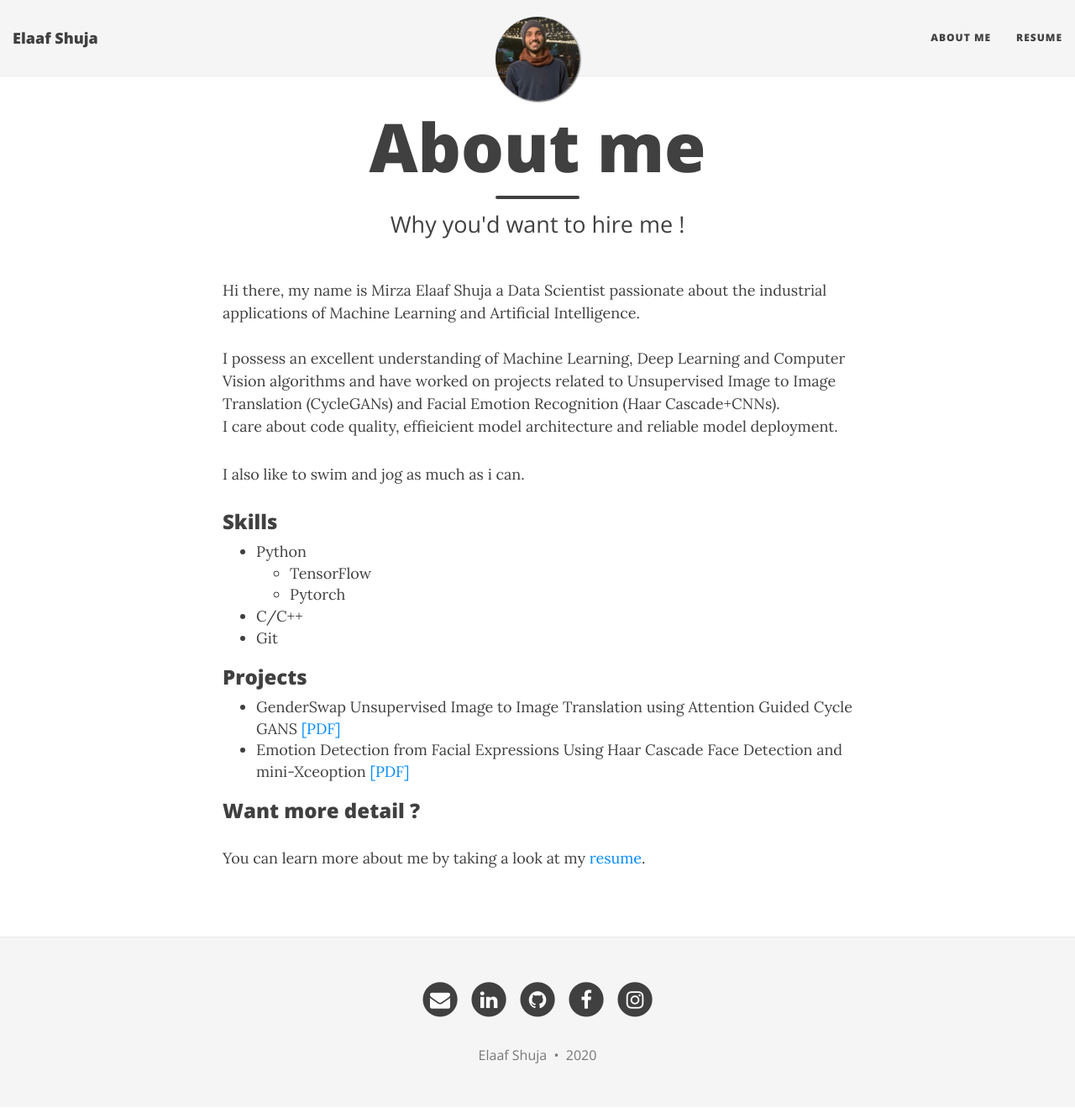
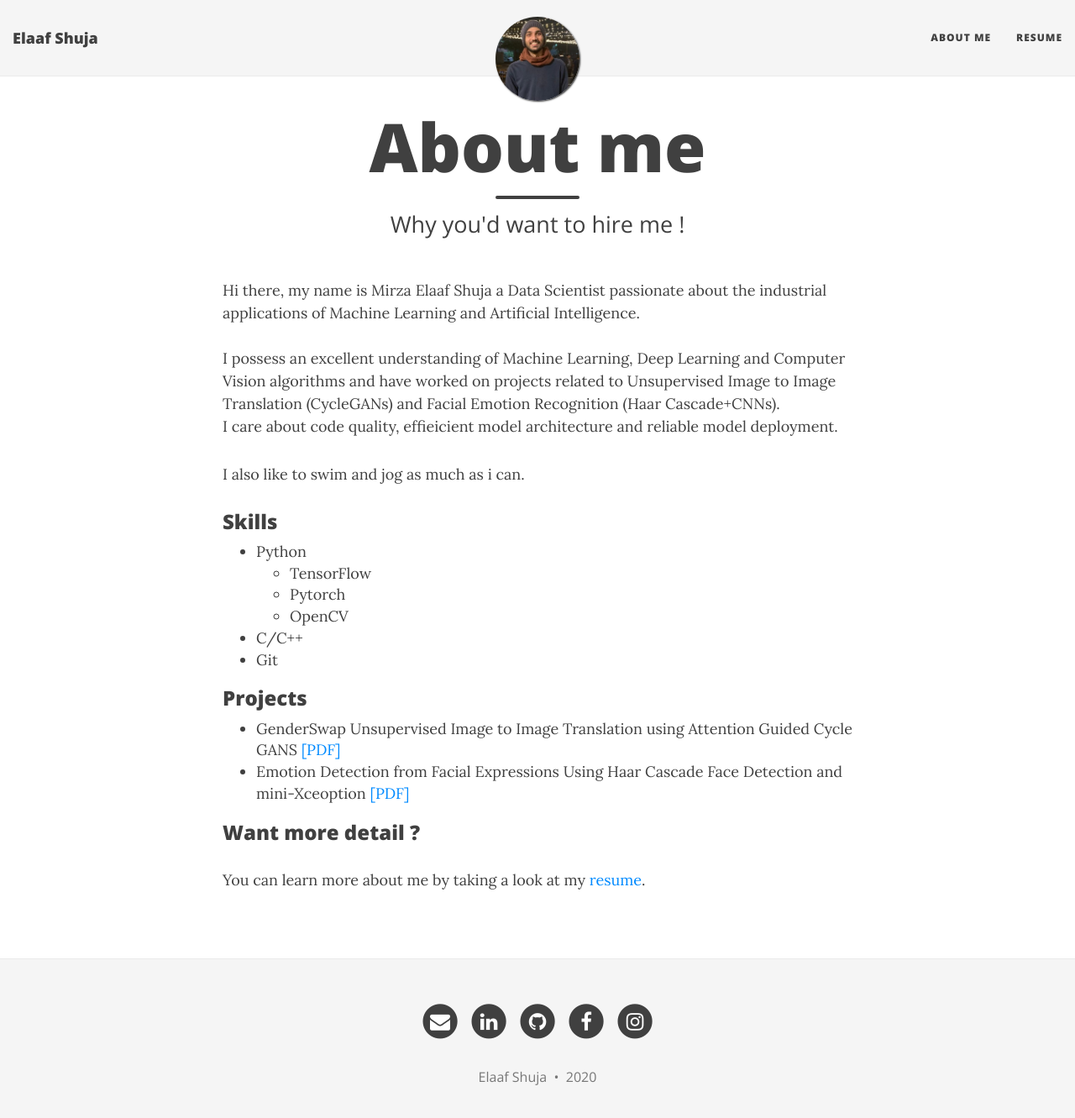
Before and after one commit to elaaf/elaaf.github.io, a Jekyll site: the page built from aboutme.md, in a window 1280 px wide and 1344 px high. Shown: the top 1331 px of the window at 84% size. Built offline with Jekyll 4.4.1, drawn with Linux system fonts in a browser that asks for light colours; nearby versions of some CDN libraries.

Commit message:
Updated AboutMe

```diff
--- a/aboutme.md
+++ b/aboutme.md
@@ -18,6 +18,7 @@ I care about code quality, effieicient model architecture and reliable model dep
 	<ul class="skill-list">
 	<li>TensorFlow</li>
 	<li>Pytorch</li>
+	<li>OpenCV</li>
 	</ul>
 	</li>
 	<li>C/C++</li>
```
